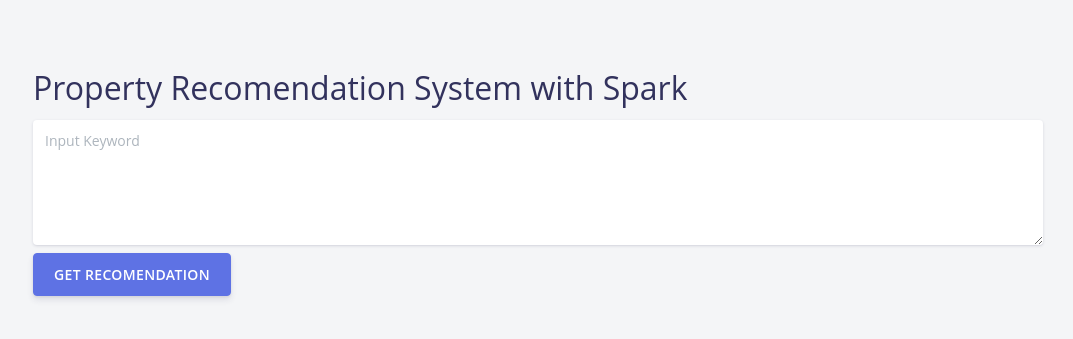
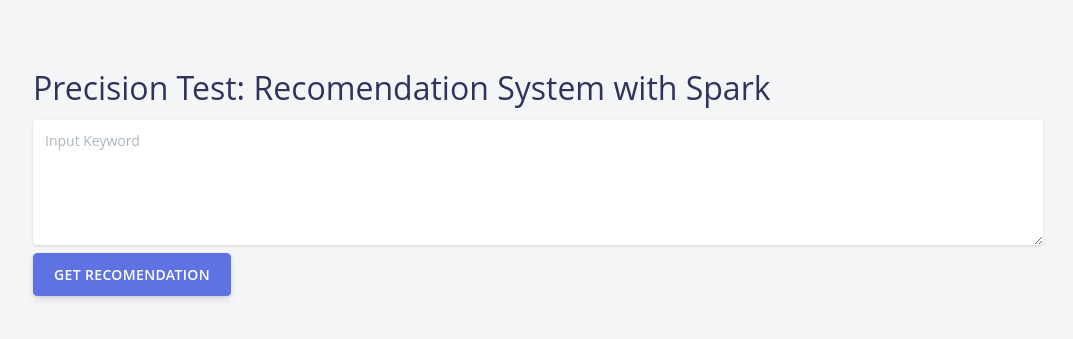
Before and after one commit to aji-pratama/property-recomender, a Flask app: template templates/precision_test.html in a window 1280 px wide. Shown: the top 339 px of the page, without its empty margins (102-1175 px from the left). Run offline with Flask 2, Linux system fonts and the light colour scheme; the template is opened without the code that fills it, so the values that code supplies are empty; parts of the project's set-up code (start-up, migrations or seed data) failed here and were passed over; some libraries are stand-ins or nearby versions.

Commit message:
Create precsion page frontend

```diff
--- a/app.py
+++ b/app.py
@@ -2,7 +2,7 @@
 
 from flask import render_template, request
 
-from analytics import get_keywords_recomendations
+from analytics import get_keywords_recomendations, get_precision_test
 from config import app
 
 
@@ -10,7 +10,7 @@
 def home():
     return render_template('home.html', data="This is data")
 
-@app.route('/precision-test/')
+@app.route('/test/')
 def precision():
     return render_template('precision_test.html', data="This is data")
 
@@ -24,7 +24,8 @@
 @app.route('/api/precision/')
 def precision_api():
     keyword = request.args.get('q')
-    return json.dumps(get_precision_test(keyword))
+    result = get_precision_test(keyword)
+    return json.dumps(result)
 
 if __name__ == '__main__':
     app.run()
--- a/templates/precision_test.html
+++ b/templates/precision_test.html
@@ -14,7 +14,7 @@
   <div class="section section-components">
     <div class="bg-secondary">
       <div class="container">
-        <h2>Property Recomendation System with Spark</h2>
+        <h2>Precision Test: Recomendation System with Spark</h2>
       </div>
 
       <div id="app" class="container">
@@ -32,15 +32,24 @@
         </div>
 
         <div v-else>
-          <div v-if="data.length>0" class="mb-2">
-              {{ data.length }} data similiar
+          <div v-if="data.data.length>0" class="mb-2">
+              {{ data.data.length }} data similiar
+              <div>
+                Retrieve: {{ data.retrieve_data }}
+              </div>
+              <div>
+                Relevan: {{ data.relevan_data }}
+              </div>
+              <div>
+                Precision: {{ data.precision_test }}
+              </div>
           </div>
           <div v-if="data.length==0" class="card shadow mb-2">
             <div class="card-body">
               No Data Similiar...
             </div>
           </div>
-          <div v-else v-for="item in data" class="card shadow mb-2">
+          <div v-else v-for="item in data.data" class="card shadow mb-2">
             <a :href="`${item.url}`" target="_blank" rel="nofollow">
               <div class="card-body">
                 <h5 class="title"> {{ item.name }} </h5>
@@ -67,6 +76,9 @@
       data: null,
       getKeyword: '',
       keyword: null,
+      retrieve: null,
+      relevan: null,
+      precision: null,
       loading: 1,
     }
   },
@@ -75,7 +87,7 @@
       this.keyword = this.getKeyword;
       this.loading = 2
       axios
-        .get('http://127.0.0.1:5000/api/precision-test/?q=' + this.keyword)
+        .get('http://127.0.0.1:5000/api/precision/?q=' + this.keyword)
         .then(response => (this.data = response.data))
         .finally(() => this.loading = 3)
     },
```
Also changed, not shown: analytics.py (+10 -3 lines).
